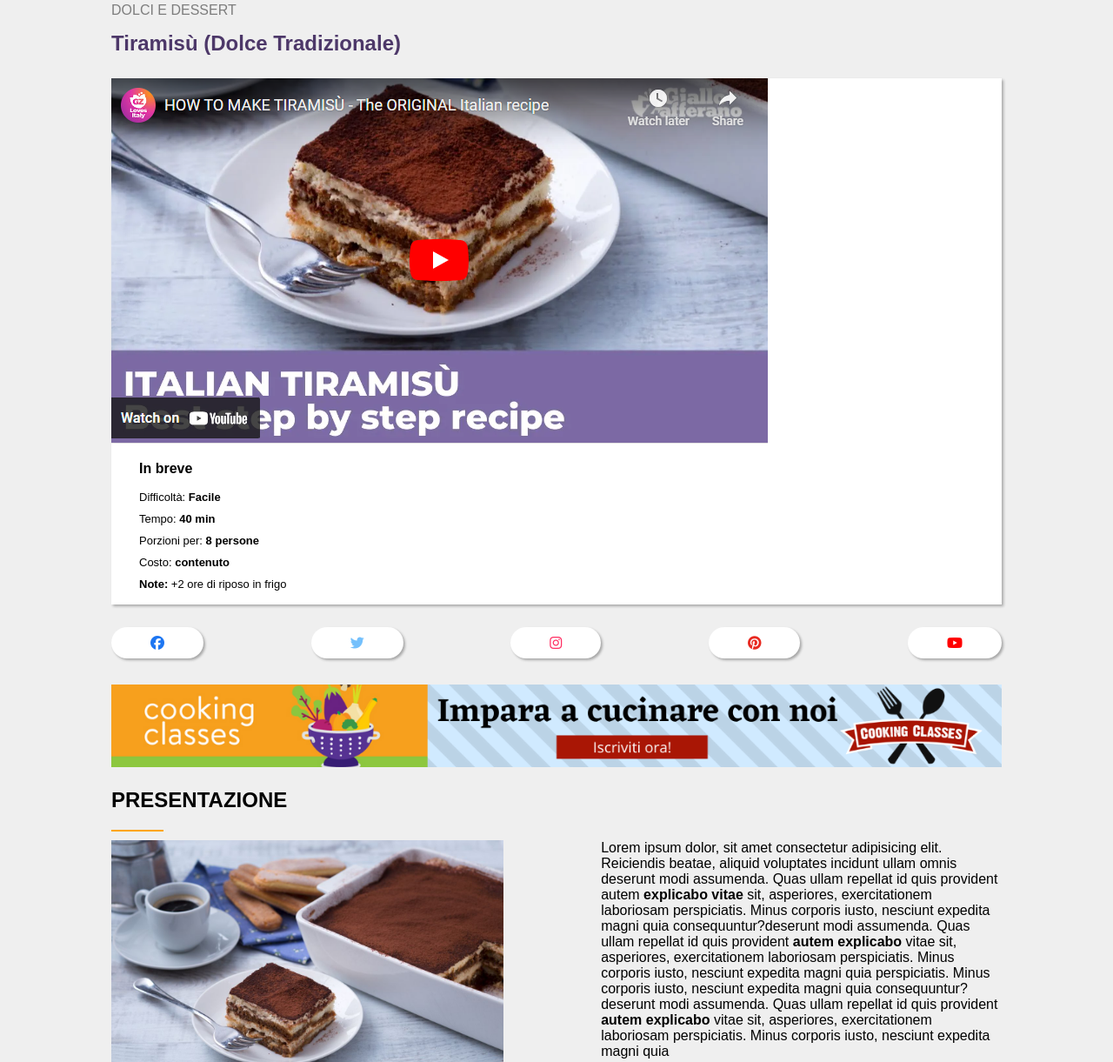
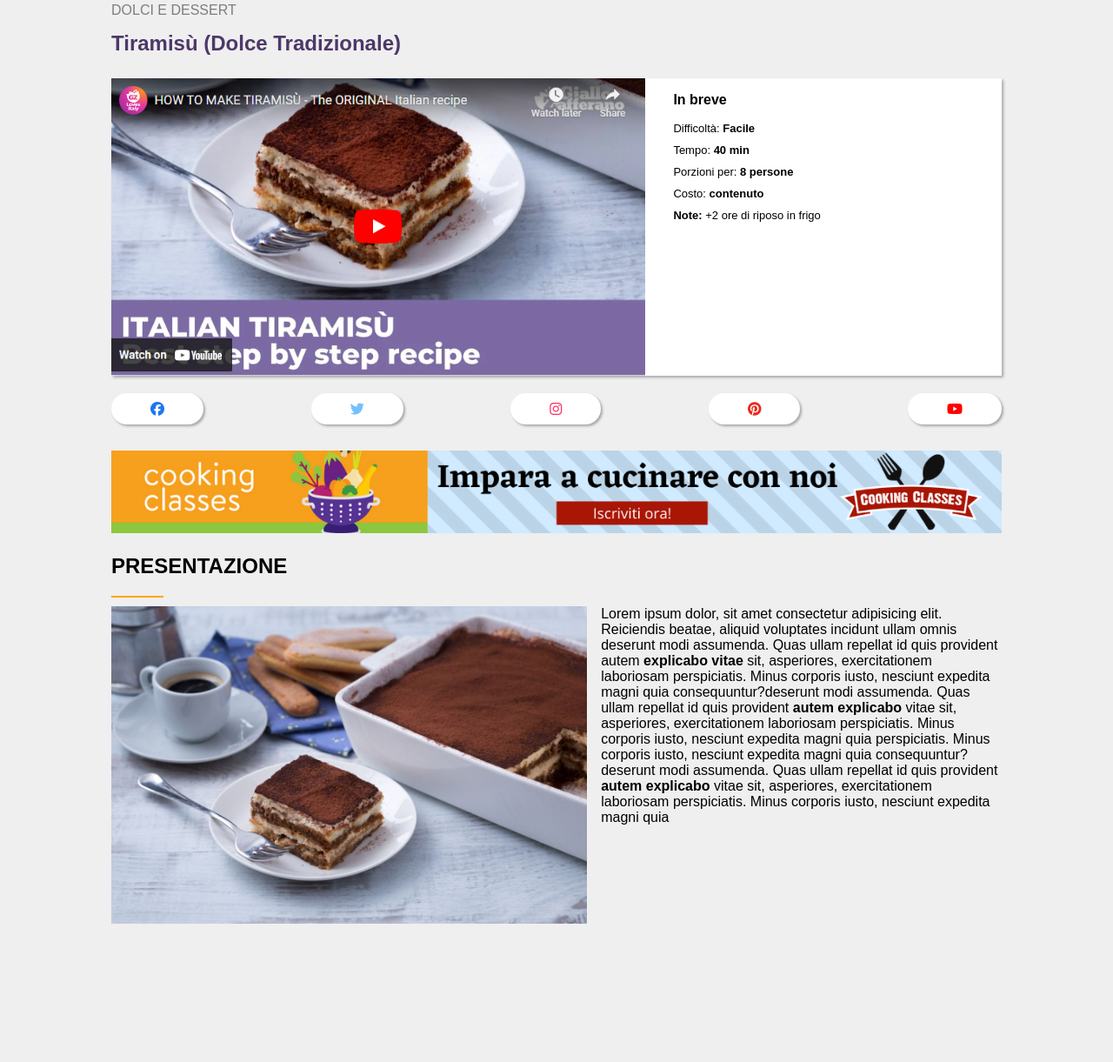
Before and after one commit to CristianBuonocore02/htmlcss-responsive-layout, a plain HTML site: page index.html in a window 1280 px wide. Shown: the part 69-1290 px from the top of the page at 87% size. After the commit the page ends 1151 px from the top, so only its background shows below. Drawn offline with Linux system fonts and the light colour scheme.

Commit message:
Refactor layout and styles: adjust padding, enhance card description structure, and improve image alignment

```diff
--- a/css/style.css
+++ b/css/style.css
@@ -114,7 +114,7 @@ hr {
 .img-tiramisù {
     width: 55%;
     margin: 0 auto;
-    padding-bottom: 20px;
+    padding-bottom: 1rem;
 }
 
 .presentation {
@@ -141,12 +141,15 @@ hr {
         max-width: 80%;
     }
 
+
     .card-description ul {
-        display: flex;
-        justify-content: space-around;
-        padding: 1rem;
-        padding-top: 0;
-        gap: 10px;
+        flex-direction: row;
+        flex-wrap: wrap;
+    }
+
+    .card-description ul li {
+        width: calc(100% / 3 - 10px);
+
     }
 
 
@@ -187,12 +190,46 @@ hr {
 
 
     .img-tiramisù {
-        float: inline-start
+        float: inline-start;
+        padding-right: 1rem;
     }
 
     .img-tiramisù img {
-        width: 80%;
+        width: 100%;
     }
 
 
 }
+
+@media screen and (min-width: 992px) {
+
+    .card-description ul {
+        padding: 1rem;
+        padding-top: 0;
+        display: flex;
+        flex-direction: column;
+        gap: 10px;
+    }
+
+    .section-card {
+        margin-bottom: 10px;
+    }
+
+    .flex-img-desc {
+        display: flex;
+    }
+
+    .flex-img-desc img {
+        width: 60%;
+    }
+
+    .card-description {
+        width: 40%;
+    }
+
+    .card-description ul li {
+        width: 100%;
+
+    }
+
+}
--- a/index.html
+++ b/index.html
@@ -32,7 +32,7 @@
             </div>
             <section class="section-card">
                 <div class="card">
-                    <div>
+                    <div class="flex-img-desc">
                         <img src="./img/image (10).png" alt="">
                         <div class="card-description">
                             <h4>In breve</h4>
```
